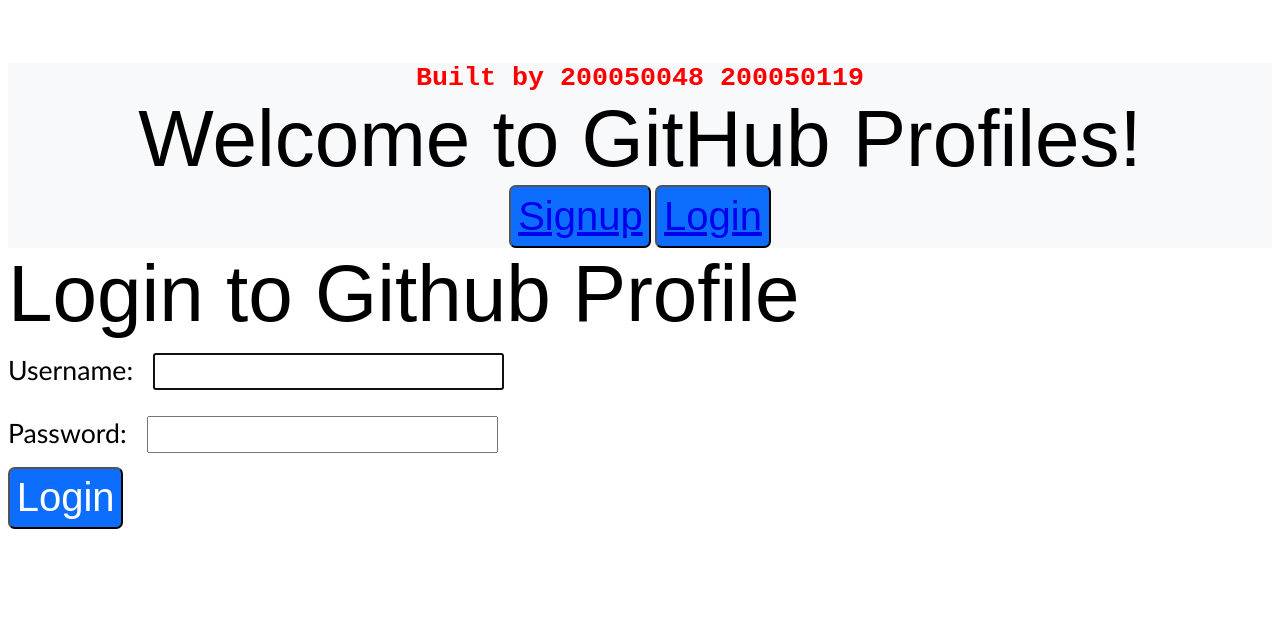
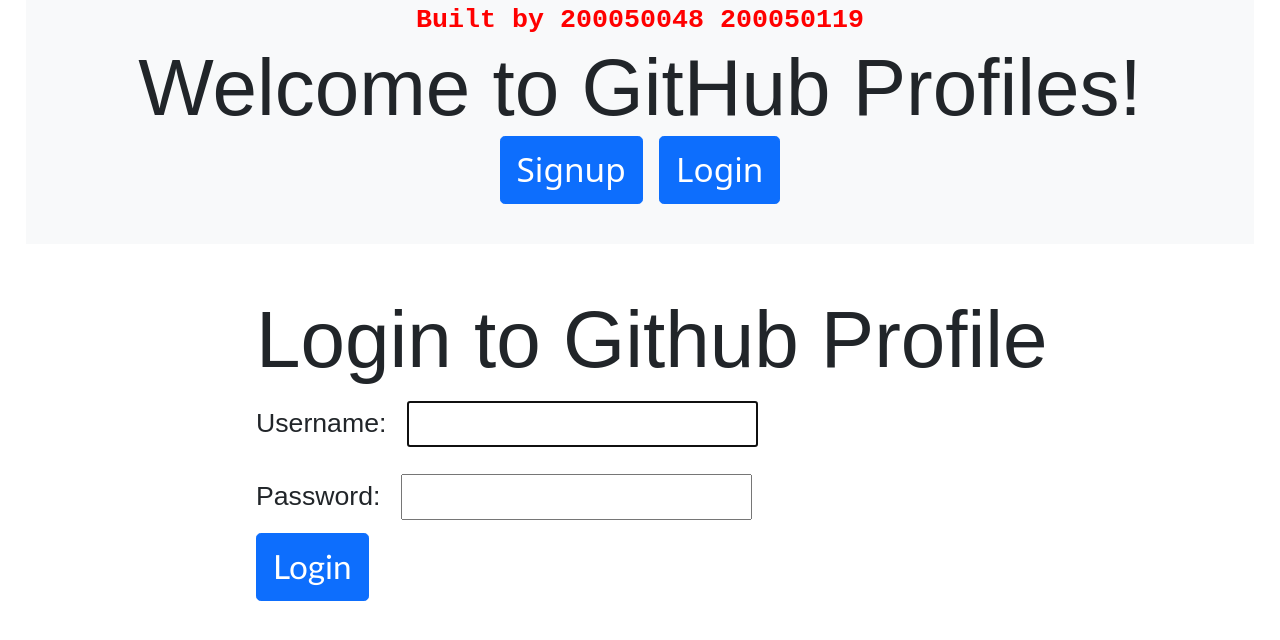
Before and after one commit to hardik-rajpal/GitPro, a Django app: page /accounts/login/ in a window 1280 px wide. Shown: the top 640 px of the page. Run offline with Django 3.2, Linux system fonts and the light colour scheme.

Commit message:
Bootstrappified

```diff
--- a/gitpro/templates/explore.html
+++ b/gitpro/templates/explore.html
@@ -1,6 +1,6 @@
 {% include "title.html" %}
 <ul>
     {% for user in users %}
-    <li><a href = "/profile/{{user}}"> {{user}} </a></li>
+    <li><a href = "/profile/{{user}}" class="btn btn-outline-primary btn-lg"> {{user}} </a></li>
     {% endfor %}
 </ul>
--- a/gitpro/templates/registration/login.html
+++ b/gitpro/templates/registration/login.html
@@ -1,6 +1,8 @@
 {% include "title.html" %}
-<p class="larget">Login to Github Profile </p>
+<div class="indented-1">
+<p class="display-1"><strong>Login to Github Profile </strong></strong></p>
     <form method="POST">{% csrf_token %}
         {{ form.as_p }}
-        <button type="submit" class="stdbtn">Login</button>
+        <button type="submit" class="btn btn-primary btn-lg">Login</button>
     </form>
+</div>
--- a/gitpro/templates/registration/reg_form.html
+++ b/gitpro/templates/registration/reg_form.html
@@ -1,6 +1,9 @@
 {% include "title.html" %}
+
+<div class="indented-1"><p class="display-1"><strong>Signup with Github profile</strong></strong></p>
 <form method="POST">
     {% csrf_token %}
     {{ form.as_p }}
-<button class="stdbtn" type="submit">Submit</button>
+<button class="btn btn-primary btn-lg" type="submit">Signup</button>
 </form>
+</div>
--- a/gitpro/templates/title.html
+++ b/gitpro/templates/title.html
@@ -1,3 +1,4 @@
+<link href="https://cdn.jsdelivr.net/npm/bootstrap@5.0.2/dist/css/bootstrap.min.css" rel="stylesheet" integrity="sha384-EVSTQN3/azprG1Anm3QDgpJLIm9Nao0Yz1ztcQTwFspd3yD65VohhpuuCOmLASjC" crossorigin="anonymous">
 <style>
     input[type="text"]{
         font-size:20pt;
@@ -8,30 +9,19 @@
         margin:10pt;
     }
     #credits{
-    margin-top:5%;
     color:red;
     font-size: 20pt;
     font-family: 'Courier New', Courier, monospace;
     }
     #header{
-        margin:auto;
-        text-align: center;
         background-color: #f8f9fa;
-    }
-    .larget{
-        font-family: Arial, Helvetica, sans-serif;
-        font-size:60pt;
-    }
-    .stdbtn{
-        font-size: 30pt;
-        color:white;
-        background-color:#0d6efd;
-        border-radius: 5pt;
-        padding:5pt;
+        margin-left: 2%;
+        margin-right: 2%;
     }
     p,li{
         margin:0;
         font-size: 20pt;
+        font-family: Arial, Helvetica, sans-serif;
     }
     form{
         font-size: 20pt;
@@ -40,23 +30,47 @@
     .entry{
         font-size:20pt;
     }
+    .indented-1{
+        padding-left: 20%;
+    }
+    .btn.btn-primary.btn-lg{
+        font-size: 25pt;
+    }
+    span > *{
+        padding-top: 0.5%;
+        padding-left:2%;
+        padding-right:2%;
+        margin-bottom: 30pt;
+        margin-left: 0.5%;
+        margin-right: 0.5%;
+    }
+    ul > *{
+        padding-top: 1%;
+        padding-left:2%;
+        padding-right:2%;
+        margin-bottom: 1%;
+        margin-left: 5%;
+        margin-right: 0.5%;
+    }
 </style>
 
 <header>
-    <div id="header">
+    <div id="header" class="text-center">
     <p id="credits"><b>Built by 200050048 200050119</b></p>
-    <p class="larget">Welcome to GitHub Profiles!</p>
+    <p class="display-1"><strong>Welcome to GitHub Profiles!</strong></p>
     {% if user.is_authenticated %}
     <span>
-        <button class="stdbtn"><a href="/explore/">Explore</a></button>
-        <button class="stdbtn"><a href="/profile/{{user.username}}">My Profile</a></button>
-        <button class="stdbtn"><a href="{% url 'logout' %}">Logout</a></button>
+        <a class="btn btn-primary btn-lg" href="/explore/">Explore</a>
+        <a class="btn btn-primary btn-lg" href="/profile/{{user.username}}">My Profile</a>
+        <a class="btn btn-primary btn-lg" href="{% url 'logout' %}">Logout</a>
     </span>
     {% else %}
     <span>
-        <button class="stdbtn"><a href="/accounts/register/">Signup</a></button>
-        <button class="stdbtn"><a href="/accounts/login/">Login</a></button>
+        <a class="btn btn-primary btn-lg" href="/accounts/register/">Signup</a>
+        <a class="btn btn-primary btn-lg" href="/accounts/login/">Login</a>
     </span>
     {% endif %}
     </div>
 </header>
+<br>
+<br>
```
Also changed, not shown: gitpro/templates/profile.html (+5 -3 lines).
